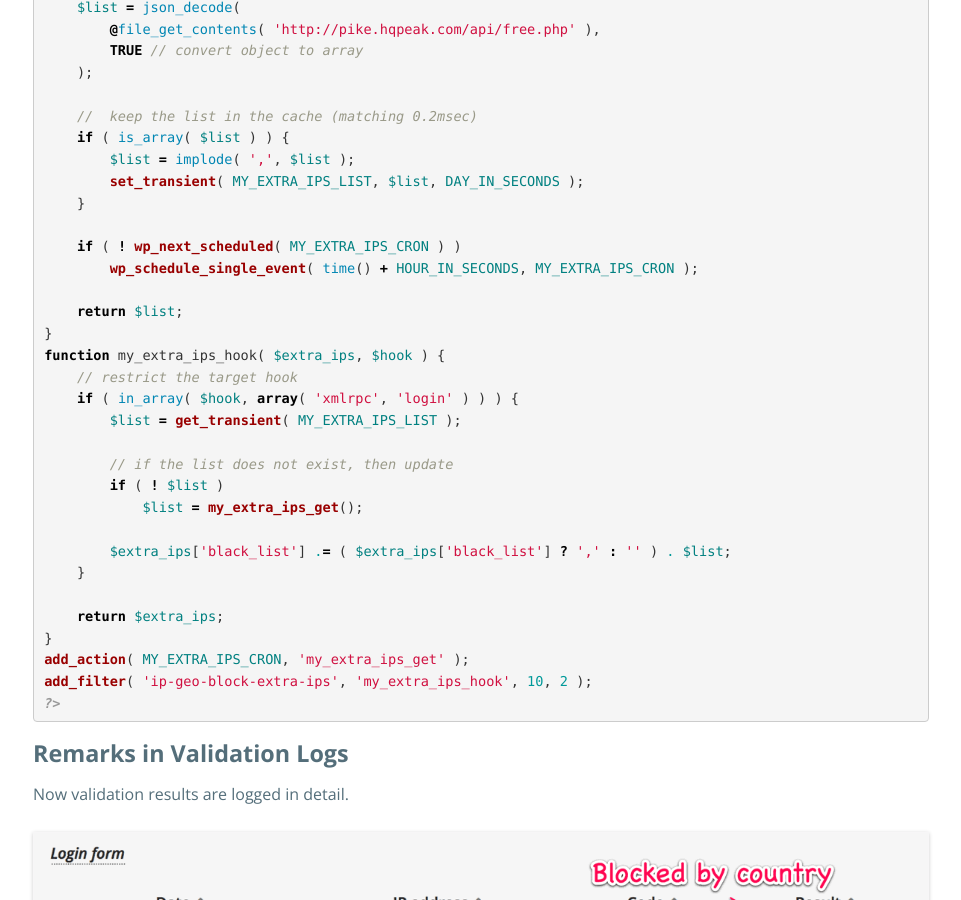
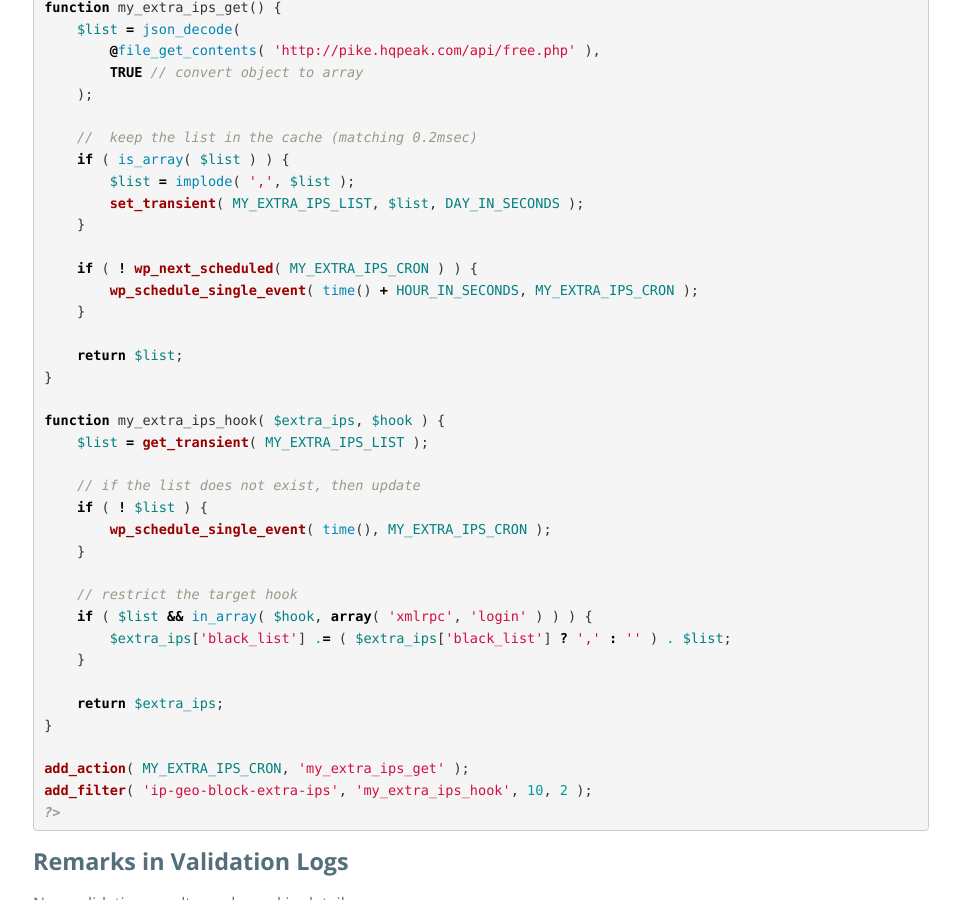
Before and after one commit to tokkonopapa/WordPress-IP-Geo-Block, a Jekyll site: the page built from _posts/changelog/2015-11-02-release-2.2.0.md, in a window 1280 px wide and 900 px high, scrolled down 1170 px. Shown: the whole window, without its empty margins (159-1120 px from the left). Built offline with Jekyll 4.4.1, drawn with Linux system fonts in a browser that asks for light colours; some web fonts are replaced.

Commit message:
Update code.

```diff
--- a/_posts/changelog/2015-11-02-release-2.2.0.md
+++ b/_posts/changelog/2015-11-02-release-2.2.0.md
@@ -36,6 +36,7 @@ to retrieve IPs from [TOR][TOR] node listing services like [this][PIKE].
 <?php
 define( 'MY_EXTRA_IPS_LIST', 'my_extra_ips_list' );
 define( 'MY_EXTRA_IPS_CRON', 'my_extra_ips_cron' );
+
 function my_extra_ips_get() {
     $list = json_decode(
         @file_get_contents( 'http://pike.hqpeak.com/api/free.php' ),
@@ -48,25 +49,29 @@ function my_extra_ips_get() {
         set_transient( MY_EXTRA_IPS_LIST, $list, DAY_IN_SECONDS );
     }
 
-    if ( ! wp_next_scheduled( MY_EXTRA_IPS_CRON ) )
+    if ( ! wp_next_scheduled( MY_EXTRA_IPS_CRON ) ) {
         wp_schedule_single_event( time() + HOUR_IN_SECONDS, MY_EXTRA_IPS_CRON );
+    }
 
     return $list;
 }
+
 function my_extra_ips_hook( $extra_ips, $hook ) {
+    $list = get_transient( MY_EXTRA_IPS_LIST );
+
+    // if the list does not exist, then update
+    if ( ! $list ) {
+        wp_schedule_single_event( time(), MY_EXTRA_IPS_CRON );
+    }
+
     // restrict the target hook
-    if ( in_array( $hook, array( 'xmlrpc', 'login' ) ) ) {
-        $list = get_transient( MY_EXTRA_IPS_LIST );
-
-        // if the list does not exist, then update
-        if ( ! $list )
-            $list = my_extra_ips_get();
-
+    if ( $list && in_array( $hook, array( 'xmlrpc', 'login' ) ) ) {
         $extra_ips['black_list'] .= ( $extra_ips['black_list'] ? ',' : '' ) . $list;
     }
 
     return $extra_ips;
 }
+
 add_action( MY_EXTRA_IPS_CRON, 'my_extra_ips_get' );
 add_filter( 'ip-geo-block-extra-ips', 'my_extra_ips_hook', 10, 2 );
 ?>
```
Also changed, not shown: _codex/99/ip-geo-block-extra-ips.md (+2 -2 lines).
